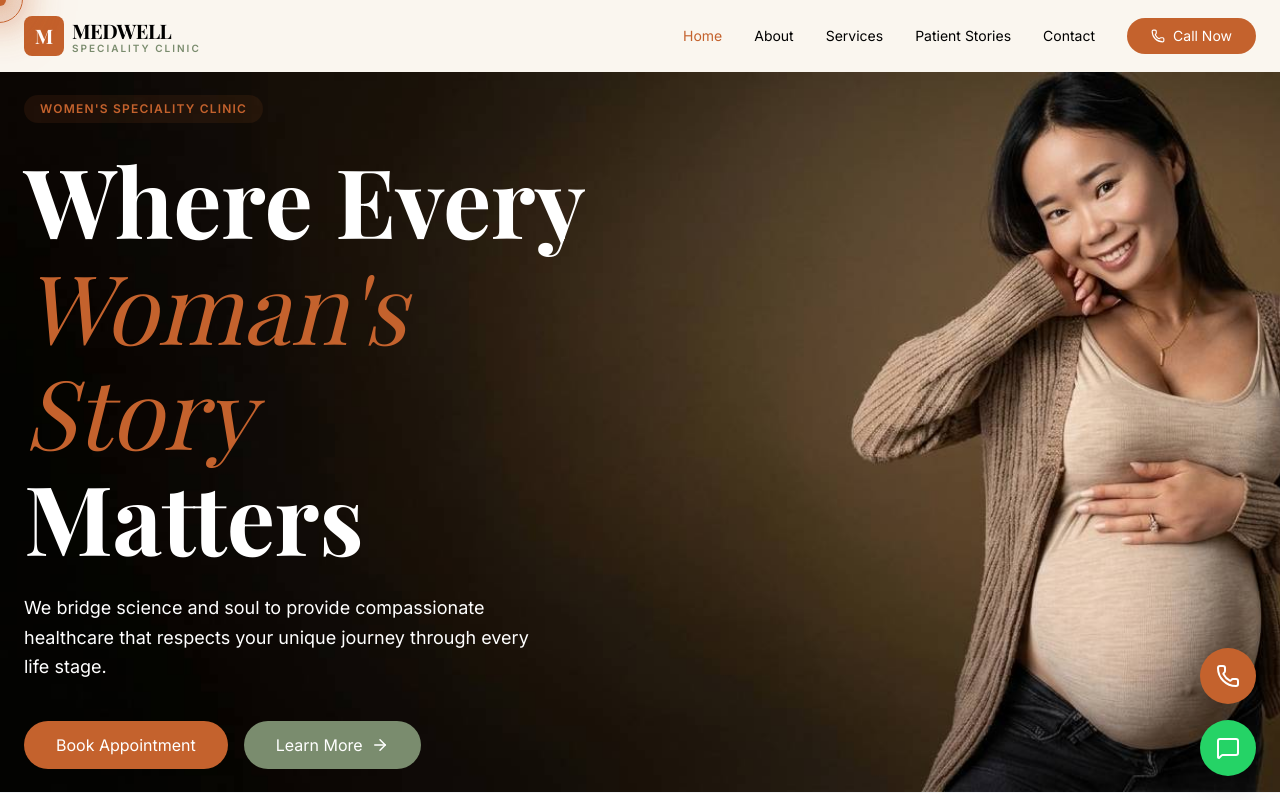
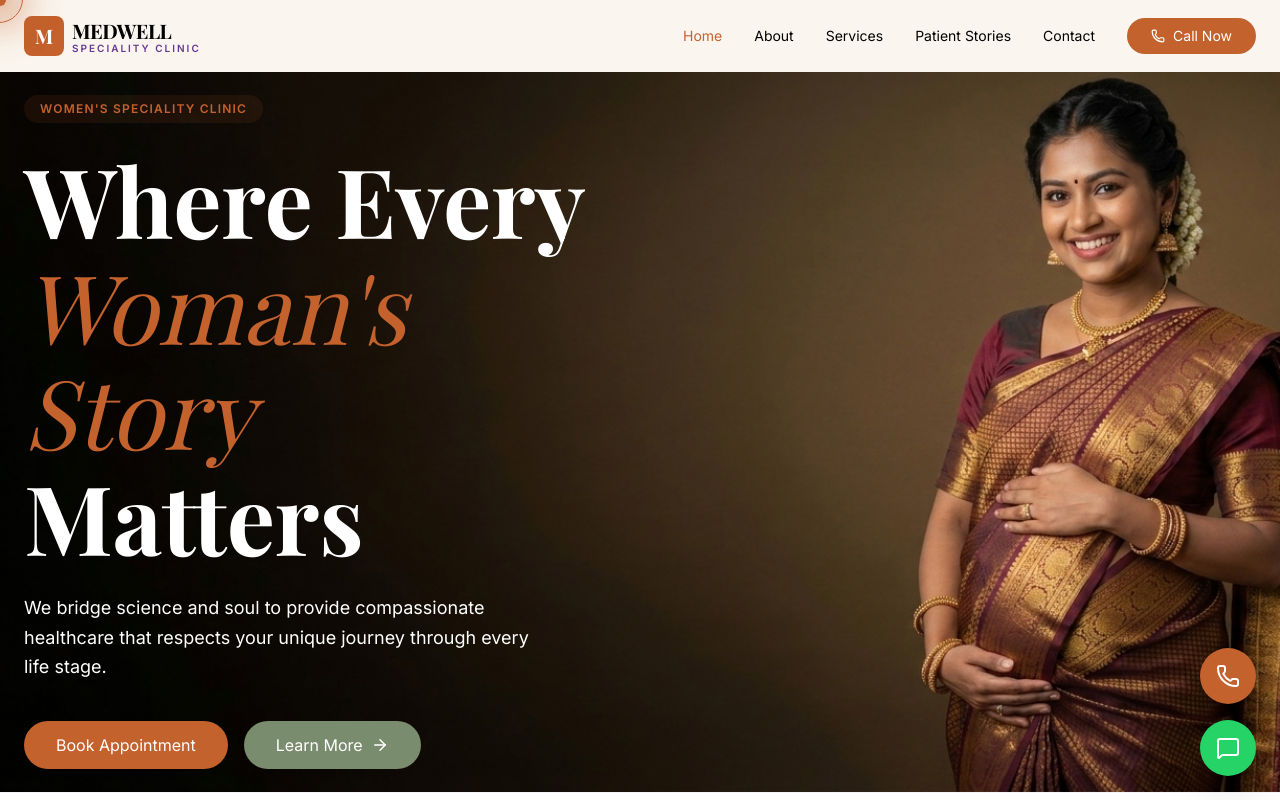
Before and after one commit to charles16987/medwell-women-s-speciality-clinic, a React (Vite) app: page / in a window 1280 px wide. Shown: the top 800 px of the page. Built offline with nearby package versions, Linux system fonts and the light colour scheme; a web font is replaced by a local one.

Commit message:
banner-change

```diff
--- a/src/index.css
+++ b/src/index.css
@@ -63,7 +63,7 @@
   color: #fff;
 }
 .banner-img {
-  background-image: url(./assests/banner-img.jpg);
+  background-image: url(./assests/banner-img-1.png);
   background-size: cover;
 }
 .banner-img h1
@@ -86,3 +86,11 @@ body {
   background: #c4622d !important;
   backdrop-filter: blur(10px) !important;
 }
+
+/* .btn-secondary {
+    background-color:#673894;
+} */
+
+.text-sage {
+    color: #673894;
+}
```
Also changed, not shown: src/assests/banner-img-1.png (added), src/assests/banner-img-2.png (added).
